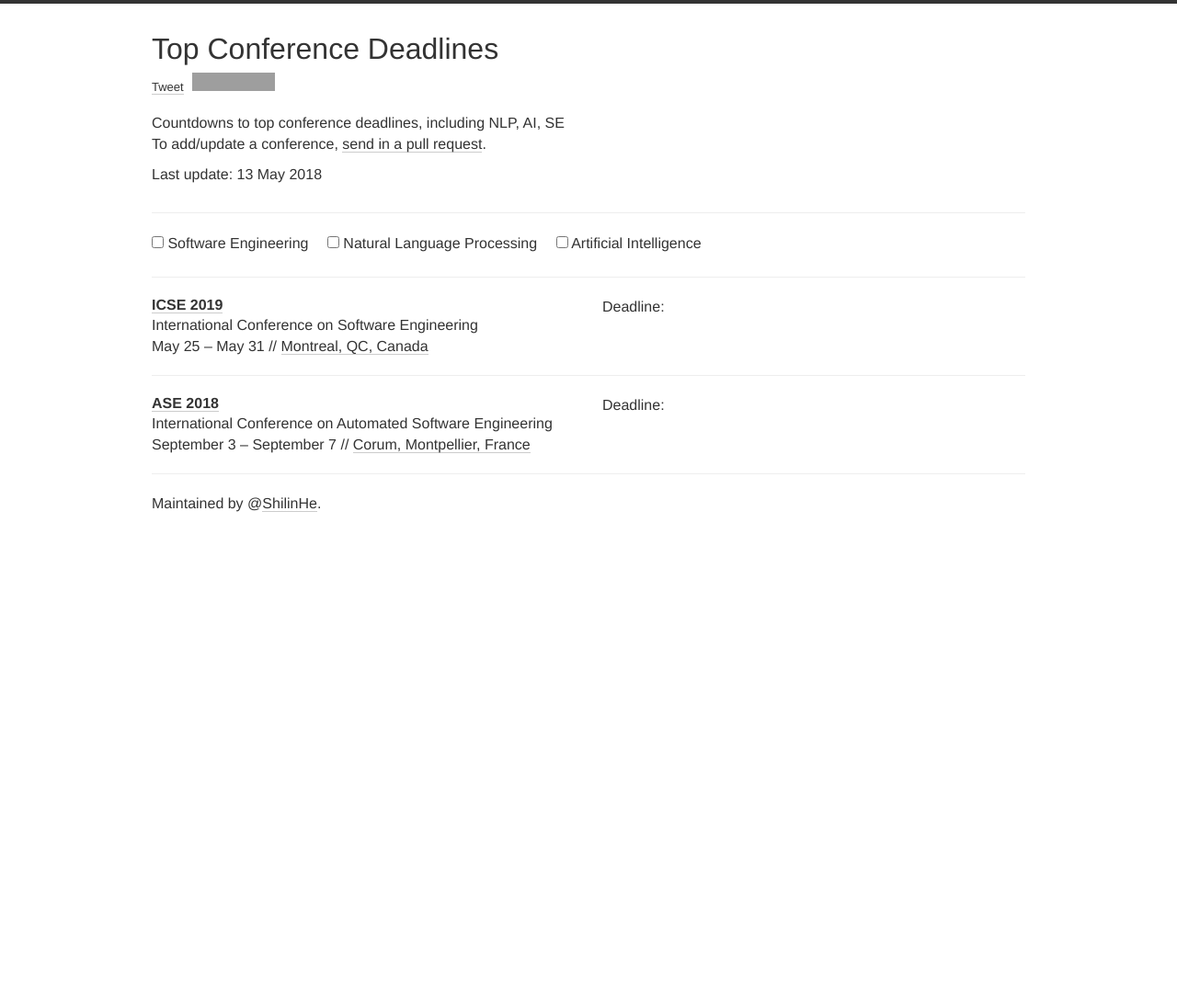
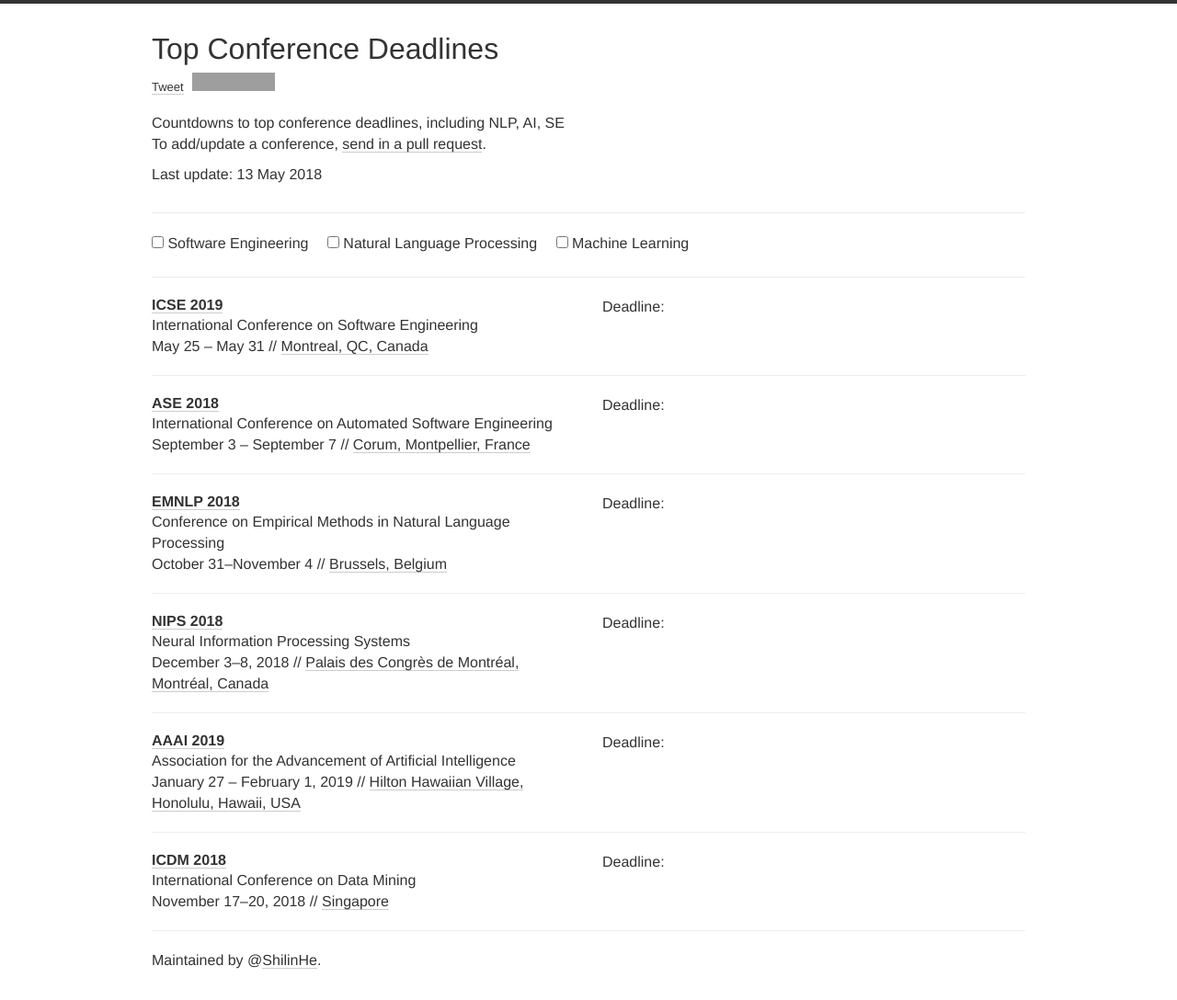
Before and after one commit to ShilinHe/conferences, a Jekyll site: the page built from index.html, in a window 1280 px wide. Shown: the whole page at 92% size. Built offline with Jekyll 4.4.1, drawn with Linux system fonts in a browser that asks for light colours; nearby versions of some CDN libraries; comment, search, counter and statistics services are not loaded; before the commit the page ends 900 px from its top, so only the background shows below that; grey boxes are pictures that could not be loaded.

Commit message:
update conference
add some ML/NLP/SE conferences

```diff
--- a/_data/conferences.yml
+++ b/_data/conferences.yml
@@ -17,3 +17,43 @@
   date: "September 3 - September 7"
   place: Corum, Montpellier, France
   tags: SE
+
+- name: EMNLP
+  description: Conference on Empirical Methods in Natural Language Processing
+  year: 2018
+  link: http://emnlp2018.org/
+  deadline: "2018-05-22 23:59"
+  timezone: America/Los_Angeles
+  date: "October 31–November 4"
+  place: Brussels, Belgium
+  tags: NLP
+
+- name: NIPS
+  description: Neural Information Processing Systems
+  year: 2018
+  link: https://nips.cc/Conferences/2018
+  deadline: "2018-05-18 12:59"
+  timezone: America/Los_Angeles
+  date: December 3-8, 2018
+  place: "Palais des Congr\xE8s de Montr\xE9al, Montr\xE9al, Canada"
+  tags: ML
+
+- name: AAAI
+  description: Association for the Advancement of Artificial Intelligence
+  year: 2019
+  link: https://aaai.org/Conferences/AAAI-19/
+  deadline: "2018-09-05 23:59"
+  timezone: Etc/GMT+10
+  date: January 27 - February 1, 2019
+  place: Hilton Hawaiian Village, Honolulu, Hawaii, USA
+  tags: ML
+
+- name: ICDM
+  description: International Conference on Data Mining
+  year: 2018
+  link: http://icdm2018.org/
+  deadline: "2018-06-05 23:59"
+  timezone: Etc/GMT-7
+  date: November 17-20, 2018
+  place: Singapore
+  tags: ML
--- a/_data/types.yml
+++ b/_data/types.yml
@@ -3,5 +3,5 @@
   tag: SE
 - name: Natural Language Processing
   tag: NLP
-- name: Artificial Intelligence
-  tag: AI
+- name: Machine Learning
+  tag: ML
```
